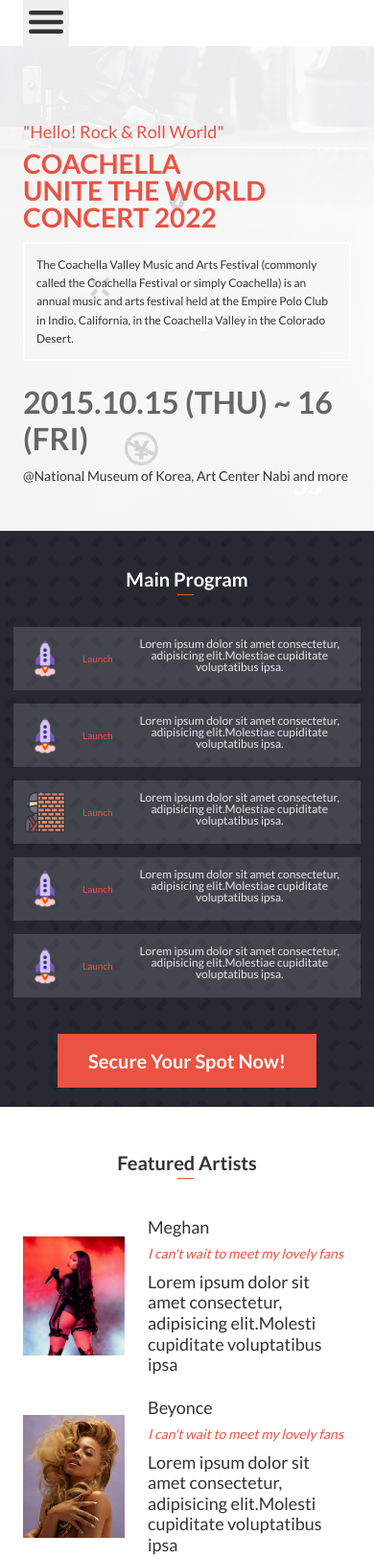
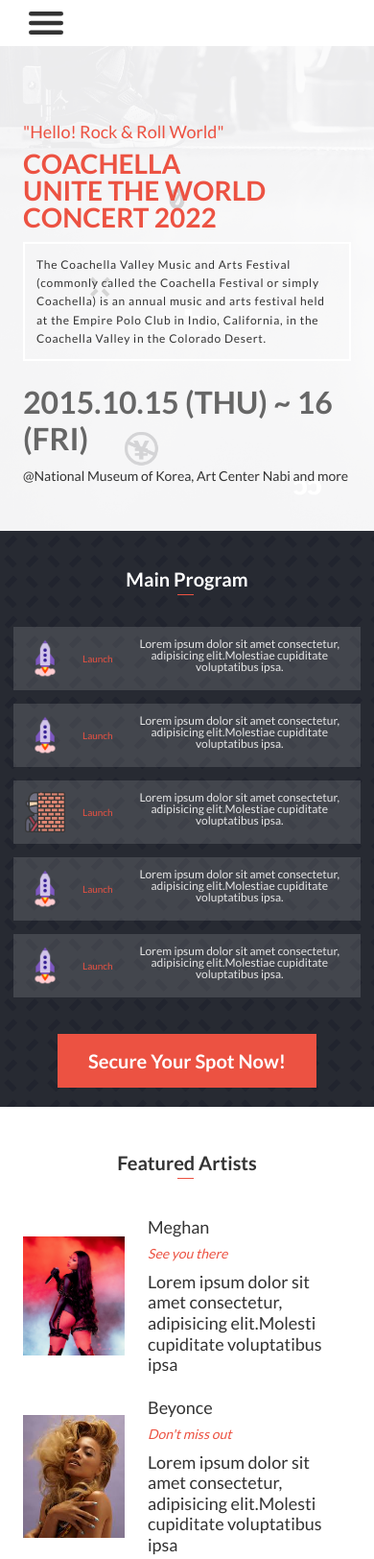
Before and after one commit to RoyJumah/Climate-Change-Conference, a website: page index.html in a window 390 px wide. Shown: the top 1624 px of the page at 96% size. Drawn offline with nearby package versions, Linux system fonts and the light colour scheme.

Commit message:
Fix linting errors

```diff
--- a/about.css
+++ b/about.css
@@ -31,14 +31,10 @@
     font-size: 2.8rem;
     transition: all 0.3s;
   }
+
   .btn-mobile-nav {
     border: none;
-    background-color: none;
     cursor: pointer;
-    display: none;
-  }
-
-  .btn-mobile-nav {
     display: block;
     z-index: 9999;
   }
@@ -68,9 +64,16 @@
     visibility: visible;
     transform: translateX(0);
   }
+
+  /* MOBILE */
+  .icon-mobile-nav[name="close"] {
+    display: none;
+  }
+
   .nav-open .icon-mobile-nav[name="close"] {
     display: block;
   }
+
   .nav-open .icon-mobile-nav[name="menu"] {
     display: none;
   }
@@ -83,15 +86,11 @@
     align-items: center;
     list-style: none;
   }
+
   .icon-mobile-nav {
     height: 4.8rem;
     width: 4.8rem;
     color: #333;
-  }
-
-  /* MOBILE */
-  .icon-mobile-nav[name="close"] {
-    display: none;
   }
 
   .header {
@@ -103,6 +102,7 @@
     padding: 0 2.4rem;
     position: relative;
   }
+
   .program-link {
     display: none;
   }
@@ -128,7 +128,7 @@
   font-size: 1.2rem;
   font-weight: 400;
   line-height: 1.6;
-  letter-spacing: 0.75;
+  letter-spacing: 0.75px;
   border: 2px solid #fff;
   padding: 1.2rem;
   margin-bottom: 2.4rem;
@@ -146,6 +146,7 @@
   align-items: center;
   gap: 3.2rem;
 }
+
 .contact-info {
   font-size: 1.4rem;
   line-height: 1.4;
@@ -157,9 +158,11 @@
   text-decoration: underline;
   font-weight: 700;
 }
+
 .showcase-section {
   padding: 4.8rem;
 }
+
 .showcase-thumbnail {
   position: relative;
   height: 30vh;
@@ -171,6 +174,7 @@
   width: 100%;
   height: 100%;
 }
+
 .showcase-title {
   font-size: 2.4rem;
   font-weight: 400;
@@ -178,6 +182,7 @@
   text-align: center;
   position: relative;
 }
+
 .showcase-title::before {
   content: "";
   display: block;
@@ -187,12 +192,14 @@
   left: 47%;
   border-bottom: 1px solid #ec5242;
 }
+
 .showcase-info {
   font-size: 1.4rem;
   line-height: 1.2;
   text-align: center;
   margin-bottom: 1.2rem;
 }
+
 .showcase-thumbnail .description {
   position: absolute;
   top: 0;
@@ -224,6 +231,7 @@
   text-align: center;
   margin-bottom: 2.4rem;
 }
+
 .partners-section {
   background-color: rgb(39, 42, 50, 0.85);
   padding: 4.8rem 0 3.2rem 0;
@@ -253,10 +261,12 @@
   line-height: 1.2;
   font-weight: 400;
 }
+
 .footer img {
   width: 100%;
   position: relative;
 }
+
 .footer {
   display: grid;
   grid-template-columns: 1fr 1.5fr;
@@ -265,6 +275,7 @@
   gap: 2.4rem;
   padding: 1.2rem;
 }
+
 @media (min-width: 768px) {
   .main-nav-list {
     display: flex;
@@ -272,6 +283,7 @@
     list-style: none;
     align-items: center;
   }
+
   .main-nav-link:link,
   .main-nav-link:visited {
     display: inline-block;
@@ -309,6 +321,7 @@
     background-color: #fff;
     z-index: 999;
   }
+
   *:focus {
     outline: none;
     box-shadow: 0 0 0 0.8rem rgba(236, 83, 66, 0.678);
@@ -322,6 +335,7 @@
   .showcase-container {
     display: flex;
   }
+
   .showcase {
     margin-bottom: 2.4rem;
   }
@@ -333,6 +347,7 @@
     text-align: center;
     padding: 0 9.6rem;
   }
+
   .showcase-section {
     padding: 3.6rem;
   }
--- a/index.html
+++ b/index.html
@@ -38,10 +38,10 @@
           <li><a class="main-nav-link nav-cta" href="https://www.youtube.com/watch?v=L8ZoGtAQ1mw">Coachella 2022</a></li>
         </ul>
       </nav>
-      <button class="btn-mobile-nav">
+      <div class="btn-mobile-nav">
         <ion-icon class="icon-mobile-nav" name="menu"></ion-icon>
         <ion-icon class="icon-mobile-nav" name="close"></ion-icon>
-      </button>
+      </div>
     </header>
     <main id="main">
       <section class="section-headline container">
--- a/src/navigation.js
+++ b/src/navigation.js
@@ -1,9 +1,10 @@
-"use strict;";
+'use strict;';
+
 // Making the mobile navigation work
 
-const btnNavEl = document.querySelector(".btn-mobile-nav");
-const headerEl = document.querySelector(".header");
+const btnNavEl = document.querySelector('.btn-mobile-nav');
+const headerEl = document.querySelector('.header');
 
-btnNavEl.addEventListener("click", function () {
-  headerEl.classList.toggle("nav-open");
+btnNavEl.addEventListener('click', () => {
+  headerEl.classList.toggle('nav-open');
 });
--- a/src/project.js
+++ b/src/project.js
@@ -1,59 +1,59 @@
 const artists = [
   {
-    photo: "./assets/img/thestallion.webp",
-    artistName: "Meghan",
-    headliner: "I can't wait to meet my lovely fans",
+    photo: './assets/img/thestallion.webp',
+    artistName: 'Meghan',
+    headliner: 'See you there',
     artistInfo:
-      "Lorem ipsum dolor sit amet consectetur, adipisicing elit.Molesti cupiditate voluptatibus ipsa",
+      'Lorem ipsum dolor sit amet consectetur, adipisicing elit.Molesti cupiditate voluptatibus ipsa',
   },
 
   {
-    photo: "./assets/img/beyonce.jpg",
-    artistName: "Beyonce",
-    headliner: "I can't wait to meet my lovely fans",
+    photo: './assets/img/beyonce.jpg',
+    artistName: 'Beyonce',
+    headliner: " Don't miss out",
     artistInfo:
-      "Lorem ipsum dolor sit amet consectetur, adipisicing elit.Molesti cupiditate voluptatibus ipsa",
+      'Lorem ipsum dolor sit amet consectetur, adipisicing elit.Molesti cupiditate voluptatibus ipsa',
   },
 
   {
-    photo: "./assets/img/ye.jpg",
-    artistName: "Ye",
+    photo: './assets/img/ye.jpg',
+    artistName: 'Ye',
     headliner: "I can't wait to meet my lovely fans",
     artistInfo:
-      "Lorem ipsum dolor sit amet consectetur, adipisicing elit.Molesti cupiditate voluptatibus ipsa",
+      'Lorem ipsum dolor sit amet consectetur, adipisicing elit.Molesti cupiditate voluptatibus ipsa',
   },
 
   {
-    photo: "./assets/img/drake.jpg",
-    artistName: "Drake",
+    photo: './assets/img/drake.jpg',
+    artistName: 'Drake',
     headliner: "I can't wait to meet my lovely fans",
     artistInfo:
-      "Lorem ipsum dolor sit amet consectetur, adipisicing elit.Molesti cupiditate voluptatibus ipsa",
+      'Lorem ipsum dolor sit amet consectetur, adipisicing elit.Molesti cupiditate voluptatibus ipsa',
   },
 
   {
-    photo: "./assets/img/nicki.jpg",
-    artistName: "Nicki",
+    photo: './assets/img/nicki.jpg',
+    artistName: 'Nicki',
     headliner: "I can't wait to meet my lovely fans",
     artistInfo:
-      "Lorem ipsum dolor sit amet consectetur, adipisicing elit.Molesti cupiditate voluptatibus ipsa",
+      'Lorem ipsum dolor sit amet consectetur, adipisicing elit.Molesti cupiditate voluptatibus ipsa',
   },
 
   {
-    photo: "./assets/img/rihanna.jpg",
-    artistName: "Rihanna",
+    photo: './assets/img/rihanna.jpg',
+    artistName: 'Rihanna',
     headliner: "I can't wait to meet my lovely fans",
     artistInfo:
-      "Lorem ipsum dolor sit amet consectetur, adipisicing elit.Molesti cupiditate voluptatibus ipsa",
+      'Lorem ipsum dolor sit amet consectetur, adipisicing elit.Molesti cupiditate voluptatibus ipsa',
   },
 ];
 
-const loadMoreBtn = document.querySelector(".load-more");
-const artistSection = document.getElementById("attendingArtists");
+const loadMoreBtn = document.querySelector('.load-more');
+const artistSection = document.getElementById('attendingArtists');
 
 artists.forEach((artist) => {
-  let artistCard = document.createElement("div");
-  artistCard.classList.add("artists-class");
+  const artistCard = document.createElement('div');
+  artistCard.classList.add('artists-class');
   // artistCard.classList.add("margin-sect");
   artistCard.innerHTML = `
 
@@ -70,10 +70,9 @@
 
   artistSection.appendChild(artistCard);
 });
-const buttonContainer = document.querySelectorAll(".artists-class");
-loadMoreBtn.addEventListener("click", () => {
-  console.log("clicked");
+const buttonContainer = document.querySelectorAll('.artists-class');
+loadMoreBtn.addEventListener('click', () => {
   buttonContainer.forEach((card) => {
-    card.style.display = "grid";
+    card.style.display = 'grid';
   });
 });
--- a/style.css
+++ b/style.css
@@ -35,14 +35,10 @@
     font-size: 2.8rem;
     transition: all 0.3s;
   }
+
   .btn-mobile-nav {
     border: none;
-    background-color: none;
     cursor: pointer;
-    display: none;
-  }
-
-  .btn-mobile-nav {
     display: block;
     z-index: 9999;
   }
@@ -72,9 +68,16 @@
     visibility: visible;
     transform: translateX(0);
   }
+
+  /* MOBILE */
+  .icon-mobile-nav[name="close"] {
+    display: none;
+  }
+
   .nav-open .icon-mobile-nav[name="close"] {
     display: block;
   }
+
   .nav-open .icon-mobile-nav[name="menu"] {
     display: none;
   }
@@ -87,15 +90,11 @@
     align-items: center;
     list-style: none;
   }
+
   .icon-mobile-nav {
     height: 4.8rem;
     width: 4.8rem;
     color: #333;
-  }
-
-  /* MOBILE */
-  .icon-mobile-nav[name="close"] {
-    display: none;
   }
 
   .header {
@@ -142,7 +141,7 @@
   font-size: 1.2rem;
   font-weight: 400;
   line-height: 1.6;
-  letter-spacing: 0.75;
+  letter-spacing: 0.75px;
   border: 2px solid #fff;
   padding: 1.2rem;
   margin-bottom: 2.4rem;
@@ -165,10 +164,11 @@
   padding-top: 7rem;
   padding-bottom: 5rem;
 }
+
 .concert-duration {
   font-weight: 700;
   font-size: 3.2rem;
-  color: #666666;
+  color: #666;
   margin-bottom: 1.2rem;
   line-height: 1.2;
 }
@@ -195,6 +195,7 @@
   margin: 2rem 2rem 4rem 2rem;
   position: relative;
 }
+
 .heading-tertiary::before {
   content: "";
   display: block;
@@ -214,11 +215,13 @@
   margin: 1.4rem;
   padding: 1.2rem;
 }
+
 .program-details img {
   display: inline-block;
   height: 4.2rem;
   width: 4.2rem;
 }
+
 .program-title {
   color: #ec5242;
   align-self: center;
@@ -226,7 +229,6 @@
 
 .program-info {
   color: #e6e6e6;
-
   font-size: 1.2rem;
 }
 
@@ -279,6 +281,7 @@
   color: #ec5242;
   margin-bottom: 1.2rem;
 }
+
 .artistInfo {
   font-size: 1.8rem;
   line-height: 1.2;
@@ -333,9 +336,9 @@
   gap: 2.4rem;
   list-style: none;
   flex-wrap: wrap;
-
   column-gap: 1.5rem;
 }
+
 .display-none {
   display: none;
 }
@@ -344,6 +347,7 @@
   width: 5.2rem;
   filter: grayscale(100%) contrast(30%);
 }
+
 .display-block {
   display: block;
 }
@@ -381,9 +385,11 @@
   line-height: 1.2;
   font-weight: 400;
 }
+
 .footer img {
   width: 100%;
 }
+
 .footer {
   display: grid;
   grid-template-columns: 1fr 1.5fr;
@@ -392,6 +398,7 @@
   gap: 2.4rem;
   padding: 1.2rem;
 }
+
 .artist-section {
   margin: 4.8rem 2.4rem;
 }
@@ -401,6 +408,7 @@
     display: grid;
     grid-template-columns: repeat(5, 1fr);
   }
+
   .artistCard {
     display: grid;
     grid-template-columns: repeat(2, 1fr);
@@ -412,12 +420,13 @@
 
   .program-details {
     flex-direction: column;
-
     align-items: center;
   }
+
   .btn--signup {
     display: none;
   }
+
   .btn-mobile-nav {
     display: none;
   }
@@ -426,6 +435,7 @@
     display: block;
     width: 9.6rem;
   }
+
   .artistCard div:nth-child(3),
   .artistCard div:nth-child(4),
   .artistCard div:nth-child(5),
@@ -437,9 +447,11 @@
     column-gap: 2.4rem;
     margin: 0 4rem;
   }
+
   .partners-logo img {
     width: 9.6rem;
   }
+
   .footer {
     gap: 3.6rem;
     padding: 1.6rem;
@@ -461,6 +473,7 @@
     list-style: none;
     align-items: center;
   }
+
   .main-nav-link:link,
   .main-nav-link:visited {
     display: inline-block;
@@ -498,6 +511,7 @@
     background-color: #fff;
     z-index: 999;
   }
+
   *:focus {
     outline: none;
     box-shadow: 0 0 0 0.8rem rgba(236, 83, 66, 0.678);
@@ -507,6 +521,7 @@
     border: 4px solid#ec5242;
     padding: 8px;
   }
+
   .program-link:link,
   .program-link:visited {
     display: inline-block;
@@ -517,7 +532,6 @@
     border-bottom: 1px solid currentColor;
     margin-top: 4.8rem;
     padding: 0.2rem;
-
     transition: all 0.3s;
   }
 
@@ -589,9 +603,11 @@
   .artist-section {
     margin: 7.2rem 6.4rem;
   }
+
   .partners-section {
-    padding: 6.4rem 0px 3.2rem;
+    padding: 6.4rem 0 3.2rem;
   }
+
   .partners-logo {
     column-gap: 3.2rem;
     flex-wrap: nowrap;
@@ -602,6 +618,7 @@
   .main-nav-list {
     gap: 4.8rem;
   }
+
   .container {
     padding: 14rem 4.8rem;
   }
@@ -613,6 +630,7 @@
   .program-details {
     padding: 0.4rem 0.2rem;
   }
+
   .artist-image {
     width: 100%;
   }
@@ -620,61 +638,76 @@
   .artist-section {
     margin: 4.8rem 11.2rem;
   }
+
   .partners-section {
     padding: 8.4rem 3.2rem;
   }
+
   .partners-logo img {
     width: 8.4rem;
   }
+
   .section-footer {
     margin: 4.8rem 9.6rem;
   }
+
   .footer p {
     font-size: 1.8rem;
   }
+
   .footer img {
     width: 25%;
   }
+
   .heading-tertiary {
     color: #fff;
-
     font-size: 2.8rem;
     margin: 2rem 2rem 6rem 2rem;
     position: relative;
   }
+
   .heading-tertiary::before {
     bottom: -45%;
     width: 4%;
     left: 48%;
   }
+
   .program-link:link,
   .program-link:visited {
     font-size: 1.8rem;
   }
+
   .heading-artists {
     font-size: 2.8rem;
   }
+
   .partners-heading {
     font-size: 2.8rem;
     margin-bottom: 3.6rem;
   }
+
   .primary-header {
     font-size: 2.8rem;
     margin-bottom: 2.4rem;
   }
+
   .headline-info {
     font-size: 3.8rem;
   }
+
   .concert-duration {
     font-size: 4.2rem;
   }
+
   .concert-location {
     font-size: 2.8rem;
   }
+
   .concert-info {
     font-size: 2.4rem;
     border: 4px solid rgb(255, 255, 255);
   }
+
   .main-nav-link:visited,
   .main-nav-link:link {
     font-size: 2.4rem;
@@ -688,12 +721,15 @@
     align-items: center;
     justify-content: center;
   }
+
   .contact-info {
     font-size: 2.4rem;
   }
+
   .showcase-info {
     font-size: 2.4rem;
   }
+
   .date,
   .text {
     font-size: 2.4rem;
```
Also changed, not shown: about.html (+2 -2 lines), package.json (added, +31 -0 lines), .eslintrc.json (added), .github/workflows/linters.yml (added), .stylelintrc.json (added), 3 other files.
